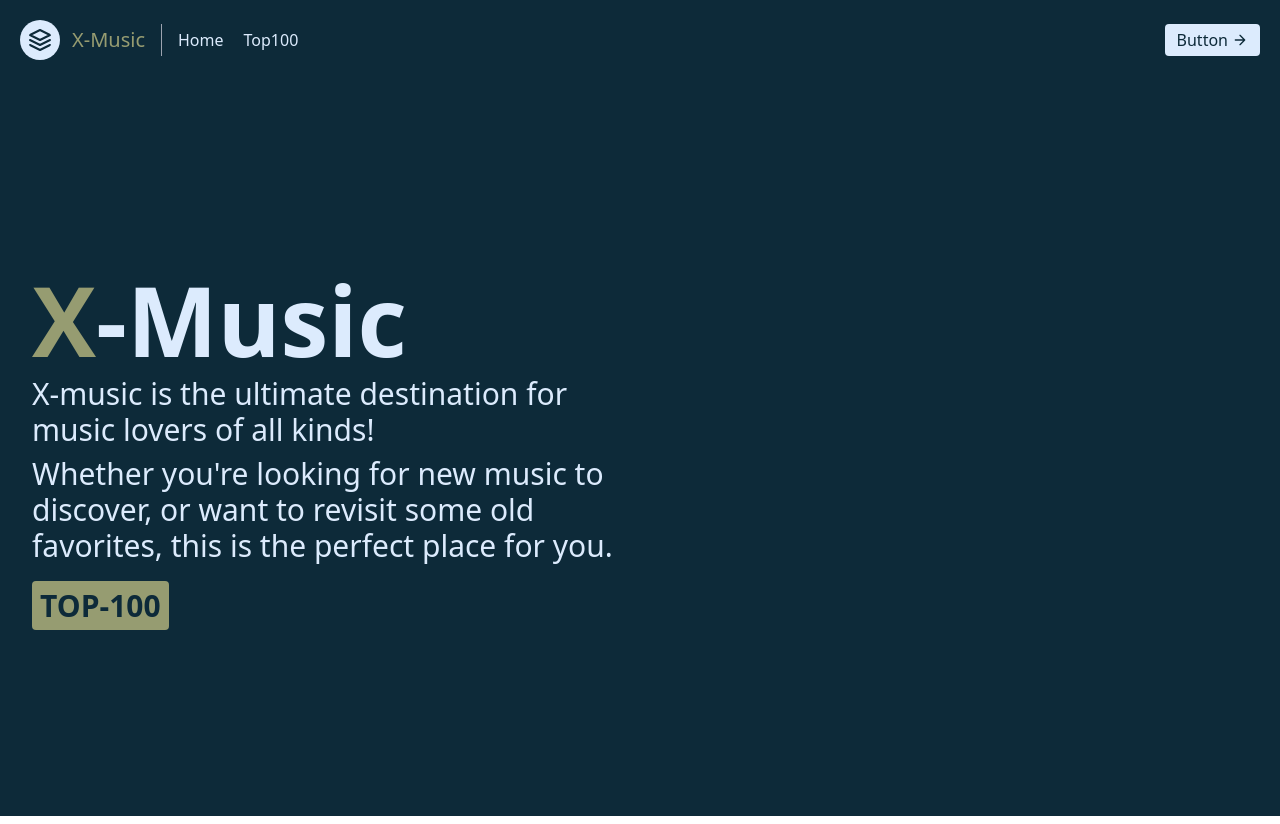
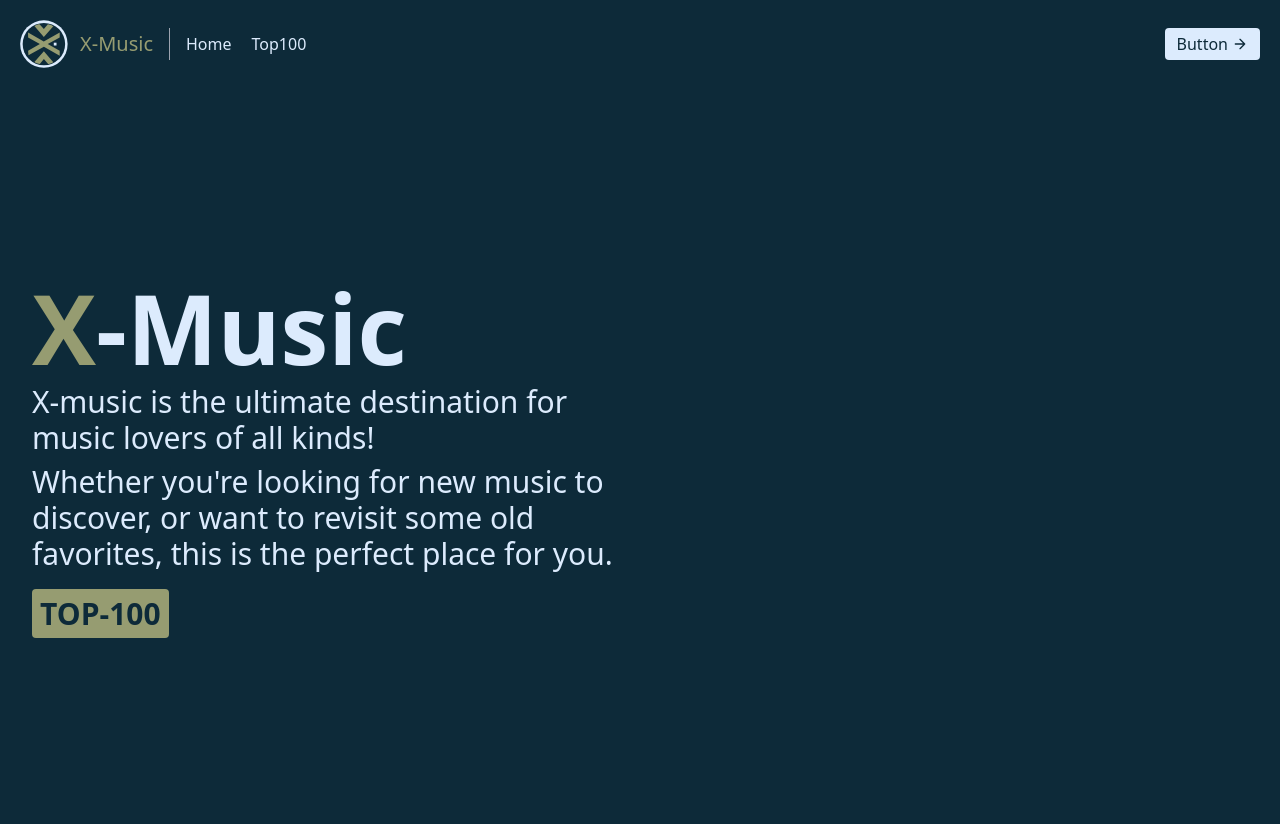
Before and after one commit to wesleywil/X-music, a Svelte app: page / in a window 1280 px wide. Built offline with nearby package versions, Linux system fonts and the light colour scheme.

Commit message:
added logo

```diff
--- a/index.html
+++ b/index.html
@@ -2,7 +2,7 @@
 <html lang="en">
   <head>
     <meta charset="UTF-8" />
-    <link rel="icon" type="image/svg+xml" href="/vite.svg" />
+    <link rel="icon" type="image/svg+xml" href="/X-music.svg" />
     <meta name="viewport" content="width=device-width, initial-scale=1.0" />
     <title>X-Music</title>
   </head>
--- a/src/components/Navbar.svelte
+++ b/src/components/Navbar.svelte
@@ -3,21 +3,57 @@
 </script>
 
 <header class="bgdk-color lg-color body-font">
-    <div class="container mx-auto flex flex-wrap p-5 flex-col md:flex-row items-center">
-      <Link to='/' class="flex title-font font-medium items-center md-color mb-4 md:mb-0">
-        <svg xmlns="http://www.w3.org/2000/svg" fill="none" stroke="currentColor" stroke-linecap="round" stroke-linejoin="round" stroke-width="2" class="w-10 h-10 dk-color p-2 bglg-color rounded-full" viewBox="0 0 24 24">
-          <path d="M12 2L2 7l10 5 10-5-10-5zM2 17l10 5 10-5M2 12l10 5 10-5"></path>
-        </svg>
+  <div
+    class="container mx-auto flex flex-wrap p-5 flex-col md:flex-row items-center"
+  >
+    <Link
+      to="/"
+      class="flex title-font font-medium items-center md-color mb-4 md:mb-0"
+    >
+      <img src="public/X-music.svg" alt="logo" class="logo" />
       <span class="ml-3 text-xl">X-Music</span>
     </Link>
-      <nav class="md:mr-auto md:ml-4 md:py-1 md:pl-4 md:border-l md:border-gray-400	flex flex-wrap items-center text-base justify-center">
+    <nav
+      class="md:mr-auto md:ml-4 md:py-1 md:pl-4 md:border-l md:border-gray-400	flex flex-wrap items-center text-base justify-center"
+    >
       <Link to="/" class="mr-5 hover:text-white/50">Home</Link>
       <Link to="/top100" class="mr-5 hover:text-white/50">Top100</Link>
     </nav>
-      <button class="inline-flex items-center bglg-color dk-color border-0 py-1 px-3 focus:outline-none hover:bg-slate-400 rounded text-base mt-4 md:mt-0">Button
-        <svg fill="none" stroke="currentColor" stroke-linecap="round" stroke-linejoin="round" stroke-width="2" class="w-4 h-4 ml-1" viewBox="0 0 24 24">
-          <path d="M5 12h14M12 5l7 7-7 7"></path>
+    <button
+      class="inline-flex items-center bglg-color dk-color border-0 py-1 px-3 focus:outline-none hover:bg-slate-400 rounded text-base mt-4 md:mt-0"
+      >Button
+      <svg
+        fill="none"
+        stroke="currentColor"
+        stroke-linecap="round"
+        stroke-linejoin="round"
+        stroke-width="2"
+        class="w-4 h-4 ml-1"
+        viewBox="0 0 24 24"
+      >
+        <path d="M5 12h14M12 5l7 7-7 7" />
       </svg>
     </button>
   </div>
 </header>
+
+<style>
+  @keyframes animate_logo {
+    0% {
+      transform: scale(1);
+    }
+    50% {
+      transform: scale(1.2);
+    }
+    100% {
+      transform: scale(1);
+    }
+  }
+  .logo {
+    width: 3rem;
+    height: 3rem;
+  }
+  .logo:hover {
+    animation: 1s linear infinite animate_logo;
+  }
+</style>
```
Also changed, not shown: public/X-music.svg (added). Lines whose indentation alone changed are shown as unchanged.
